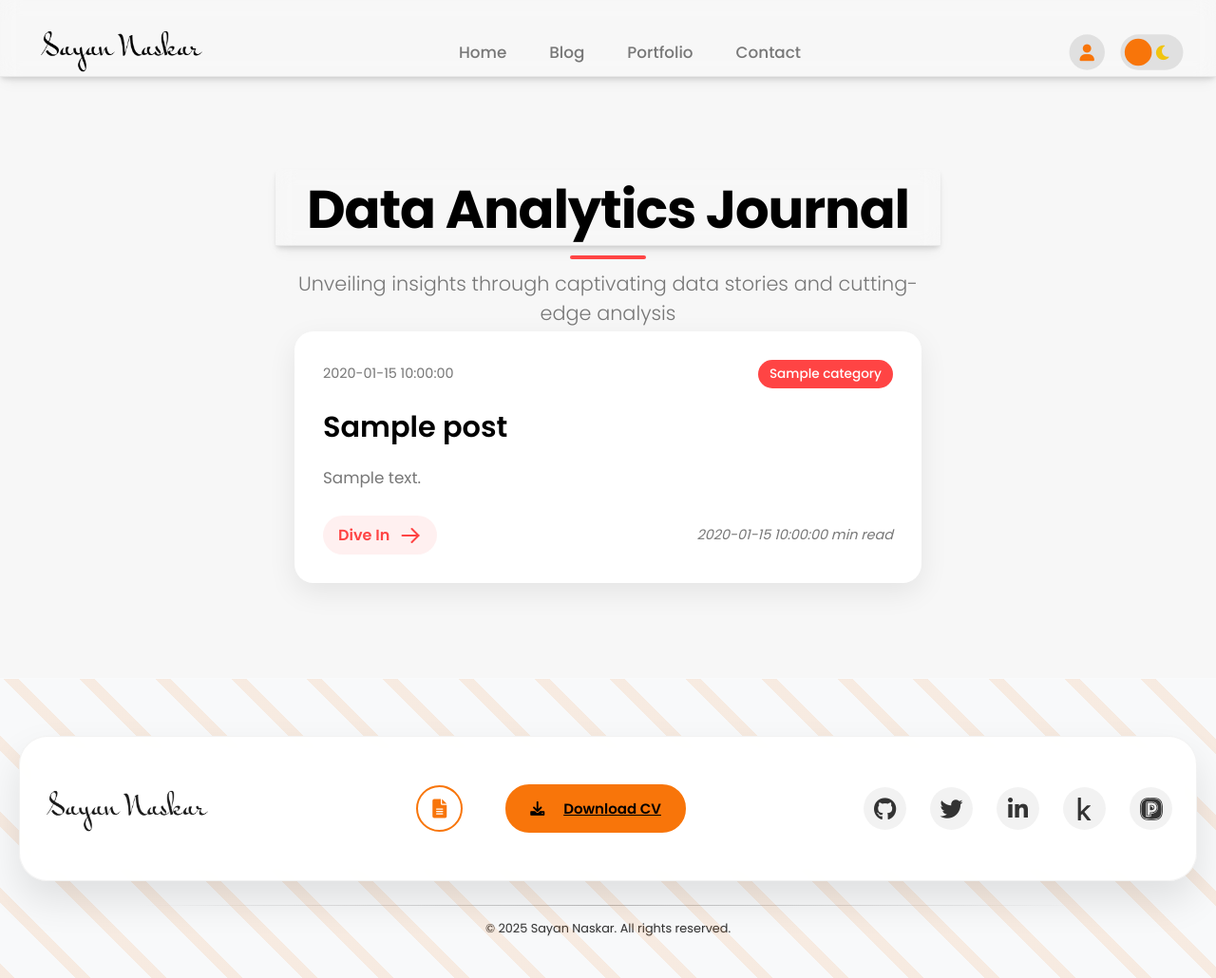
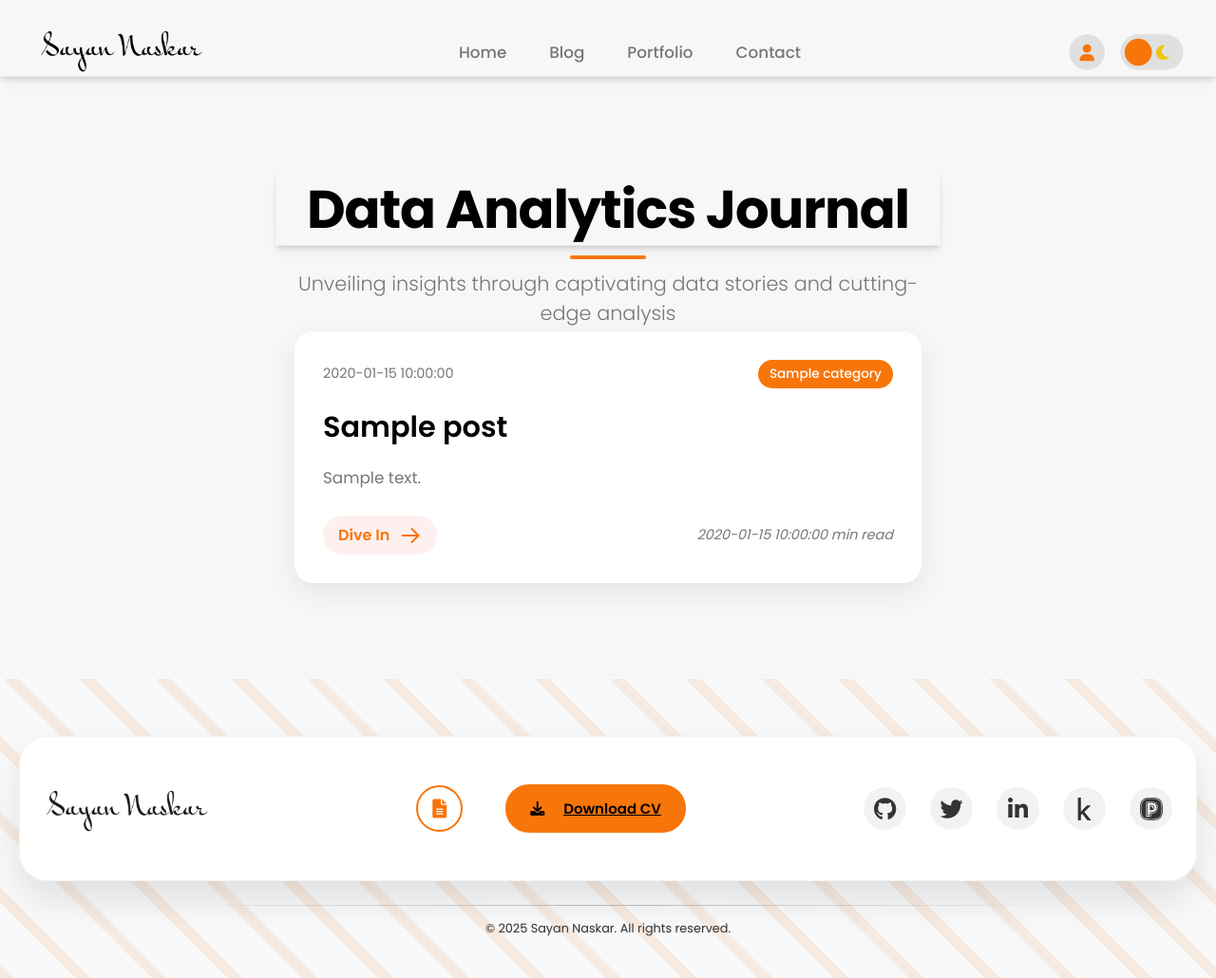
Before and after one commit to Naskar-Sayan/portfolio, a Flask app: template templates/blog.html in a window 1280 px wide. Shown: the whole page at 95% size. Run offline with Flask 3, Linux system fonts and the light colour scheme; the template is opened without the code that fills it: most values are stand-ins (such as "Sample title", 1, 10 or a date in 2020); parts of the project's set-up code (start-up, migrations or seed data) failed here and were passed over.

Commit message:
Update blog.css

```diff
--- a/static/css/blog.css
+++ b/static/css/blog.css
@@ -1,6 +1,6 @@
 :root {
-    --primary-color: #ff4444;      /* Orange */
-    --secondary-color: #ff4444;    /* Orange */
+    --primary-color: #f8750a;      /* Orange */
+    --secondary-color: #f8750a;    /* Orange */
     --bg-color: #f7f7f7;
     --card-bg: #ffffff;
 
```
